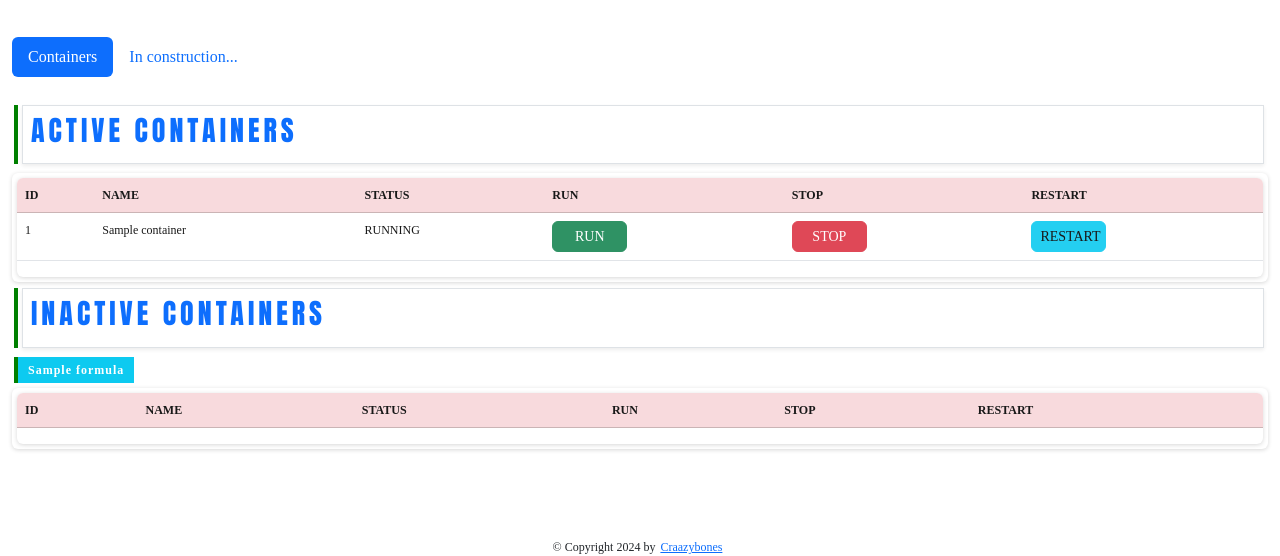
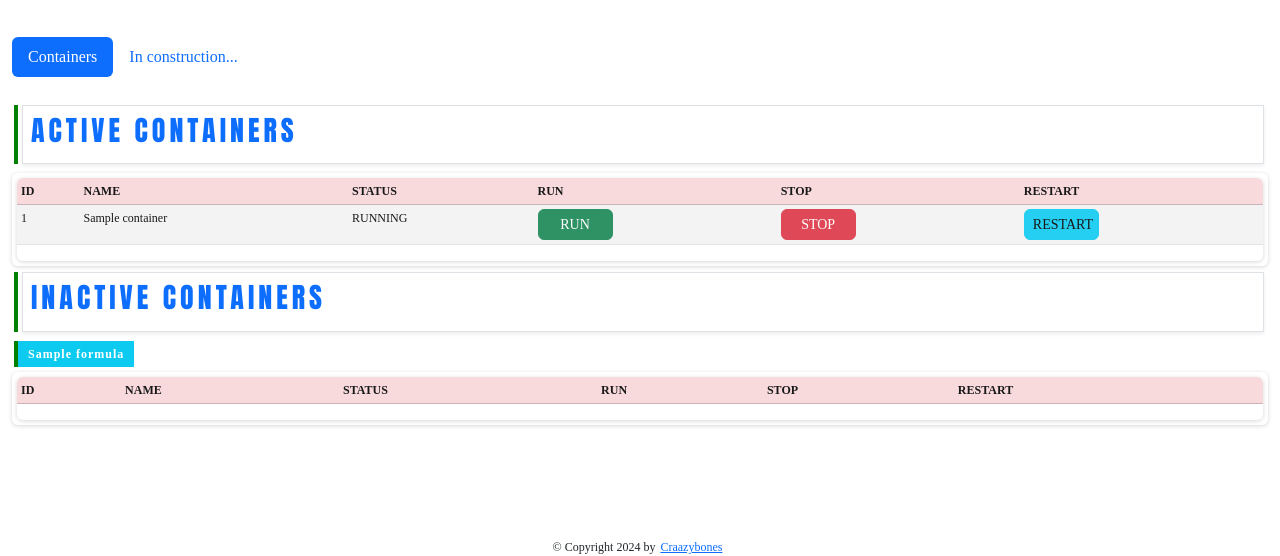
Before and after one commit to ktalovmorx/docker_admin, a Flask app: template templates/index.html in a window 1280 px wide. Shown: the part 244-800 px from the top of the page. Run offline with Flask 3, Linux system fonts and the light colour scheme; the template is opened without the code that fills it: most values are stand-ins (such as "Sample title", 1, 10 or a date in 2020); lists and menus that the app fills with data are empty; some libraries are stand-ins or nearby versions.

Commit message:
Actualizar index

```diff
--- a/templates/index.html
+++ b/templates/index.html
@@ -45,7 +45,7 @@
                     <div class="row box rounded">
                         <div class="instance rounded col-lg-12 col-sm-12 col-md-4 m-0 p-0">
                             <div class="table-responsive rounded" style="max-height:400px;opacity: 0.9;">
-                                <table class="table table-hover" style="font-size:12px">
+                                <table class="table table-hover table-striped table-sm" style="font-size:12px">
                                     <thead class="table-danger">
                                         <tr>
                                             <th>ID</th>
@@ -99,7 +99,7 @@
                     <div class="row box rounded">
                         <div class="instance rounded col-lg-12 col-sm-12 col-md-4 m-0 p-0">
                             <div class="table-responsive rounded" style="max-height:400px;opacity: 0.9;">
-                                <table class="table table-hover" style="font-size:12px">
+                                <table class="table table-hover table-striped table-sm" style="font-size:12px">
                                     <thead class="table-danger">
                                         <tr>
                                             <th>ID</th>
```
